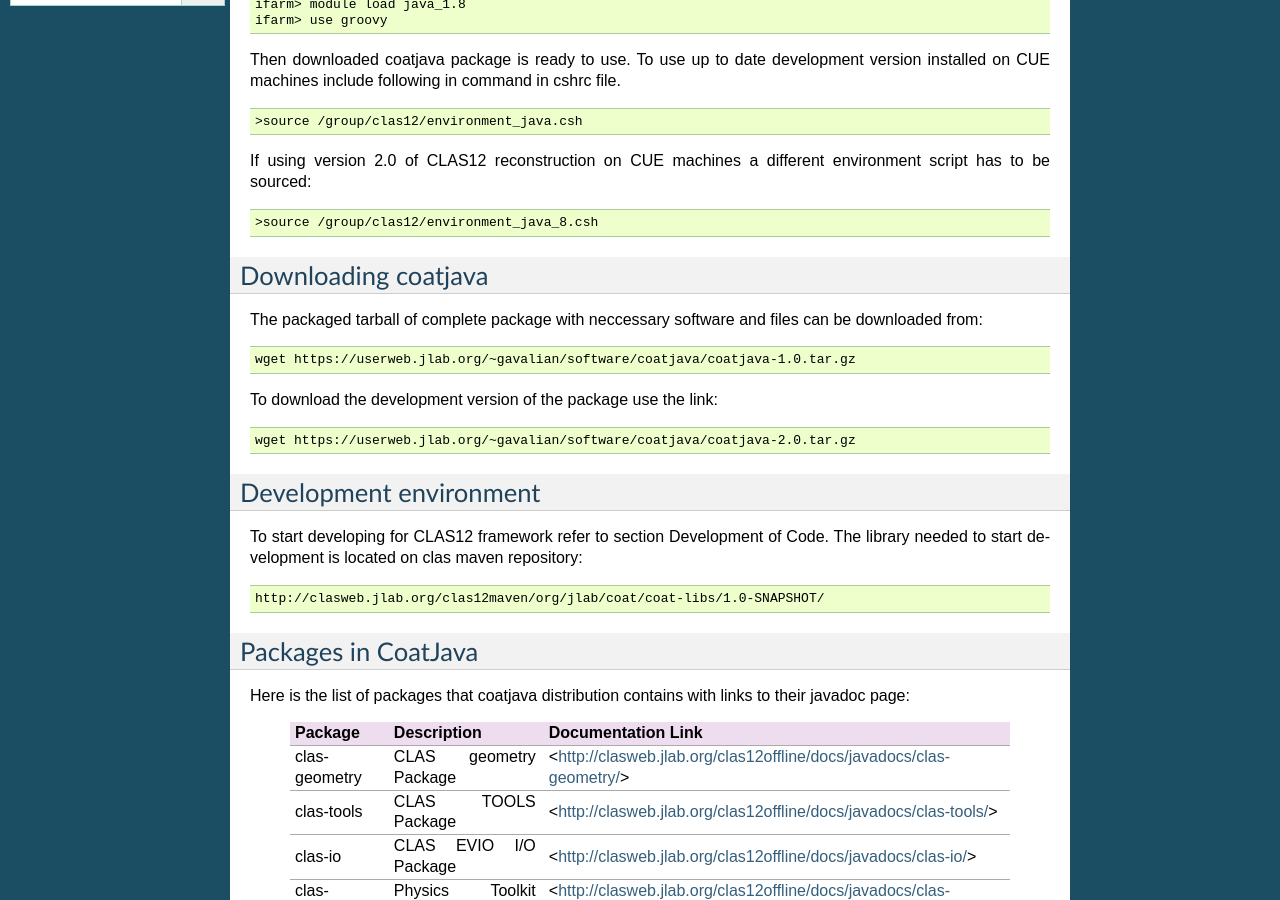
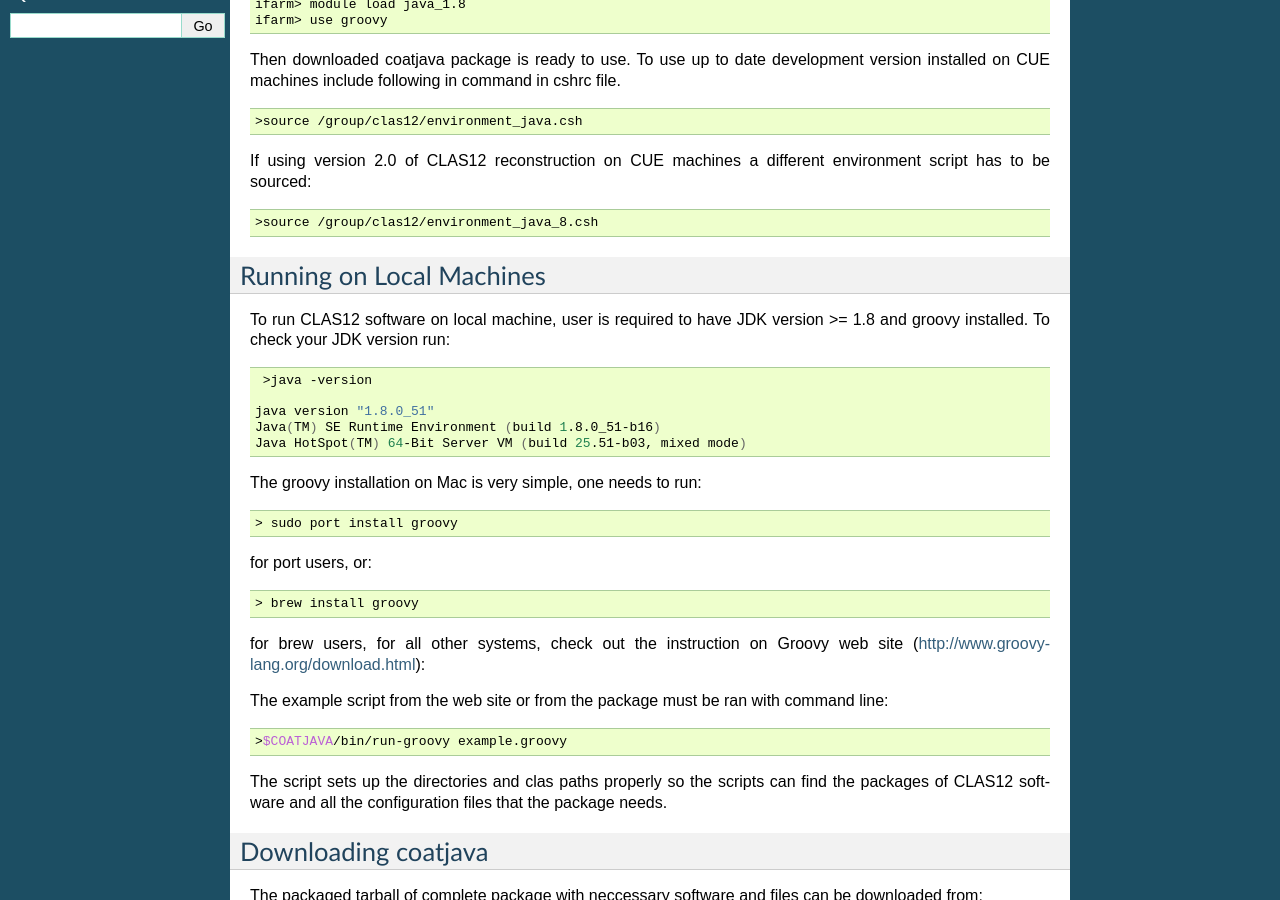
Before and after one commit to mckunkel/clas12docs, a Sphinx documentation site: the page built from OfflineSoftware/source/gettingstarted/introduction.rst, in a window 1280 px wide and 900 px high, scrolled down 447 px. Built offline with Sphinx 7.4.7, drawn with Linux system fonts in a browser that asks for light colours; some of the changed text lies outside the part shown.

```diff
--- a/OfflineSoftware/source/gettingstarted/introduction.rst
+++ b/OfflineSoftware/source/gettingstarted/introduction.rst
@@ -41,6 +41,46 @@
 .. code-block:: bash
 
    >source /group/clas12/environment_java_8.csh
+
+Running on Local Machines
+=========================
+
+To run CLAS12 software on local machine, user is required to have JDK version >= 1.8 and groovy installed. To check your
+JDK version run:
+
+.. code-block:: bash
+
+   >java -version
+
+  java version "1.8.0_51"
+  Java(TM) SE Runtime Environment (build 1.8.0_51-b16)
+  Java HotSpot(TM) 64-Bit Server VM (build 25.51-b03, mixed mode)
+
+The groovy installation on Mac is very simple, one needs to run:
+
+.. code-block:: bash
+
+  > sudo port install groovy
+
+for port users, or:
+
+.. code-block:: bash
+
+  > brew install groovy
+
+for brew users, for all other systems, check out the instruction on Groovy web site (http://www.groovy-lang.org/download.html):
+
+.. _a link: http://www.groovy-lang.org/download.html
+
+The example script from the web site or from the package must be ran with command line:
+
+.. code-block:: bash
+
+  >$COATJAVA/bin/run-groovy example.groovy
+
+The script sets up the directories and clas paths properly so the scripts can find the packages
+of CLAS12 software and all the configuration files that the package needs.
+
 
 
 Downloading coatjava
--- a/OfflineSoftware/source/reconstruction/introduction.rst
+++ b/OfflineSoftware/source/reconstruction/introduction.rst
@@ -83,6 +83,10 @@
 The configuration flags can be passed trhough command line, and they are described
 in the printout.
 
+NOTE: One of the most important flags is "-config DATA::mc=true", indicates that
+the recnostruction is running on GEMC data, due to some inconsistencies in the
+detector geometry, this flag is necessary.
+
 Reconstruction program can be used offline (with no internet correction), one has
 to specify the relative path to the sqlite database table to be used instead of mysql
 server. The local database is included in the coatjava package, and the relative
```
Also changed, not shown: OfflineSoftware/source/io/readingRawEvioFiles.rst (+8 -1 lines).
